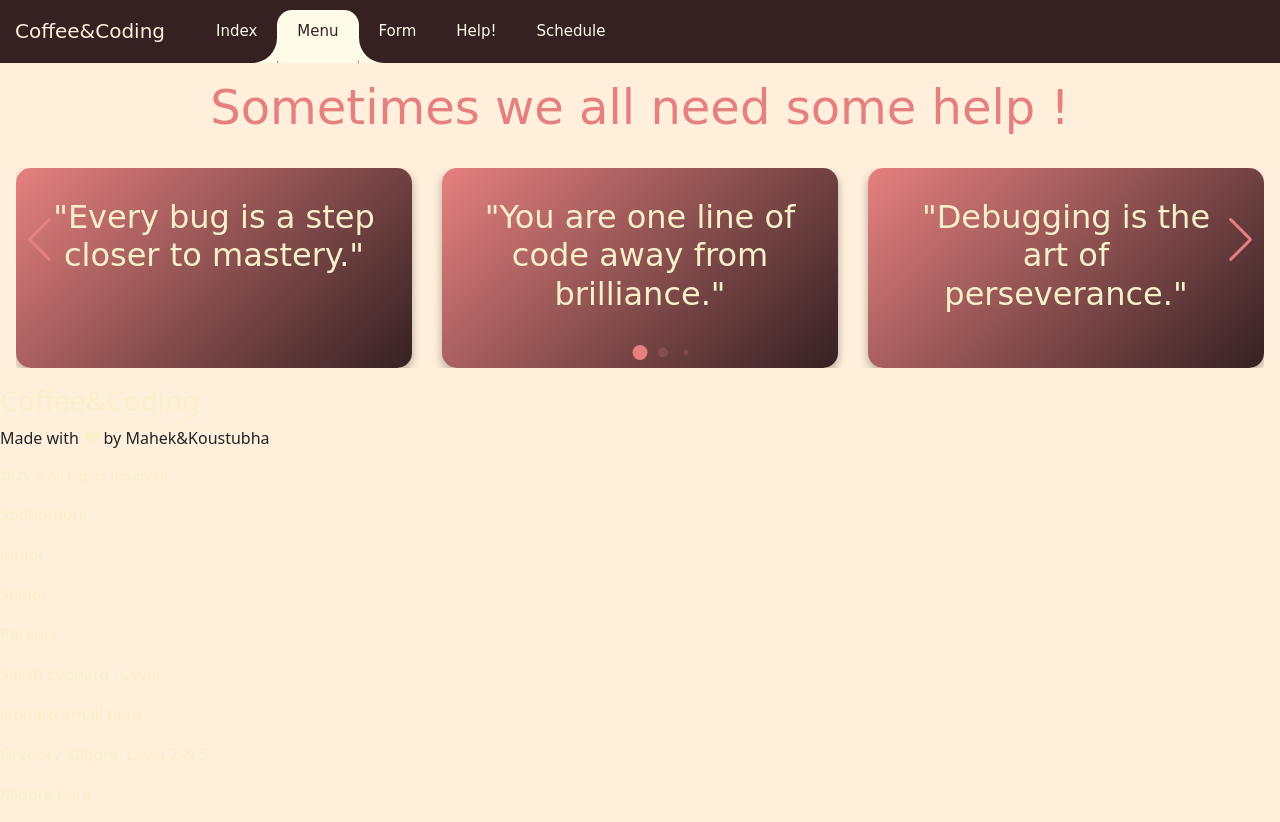
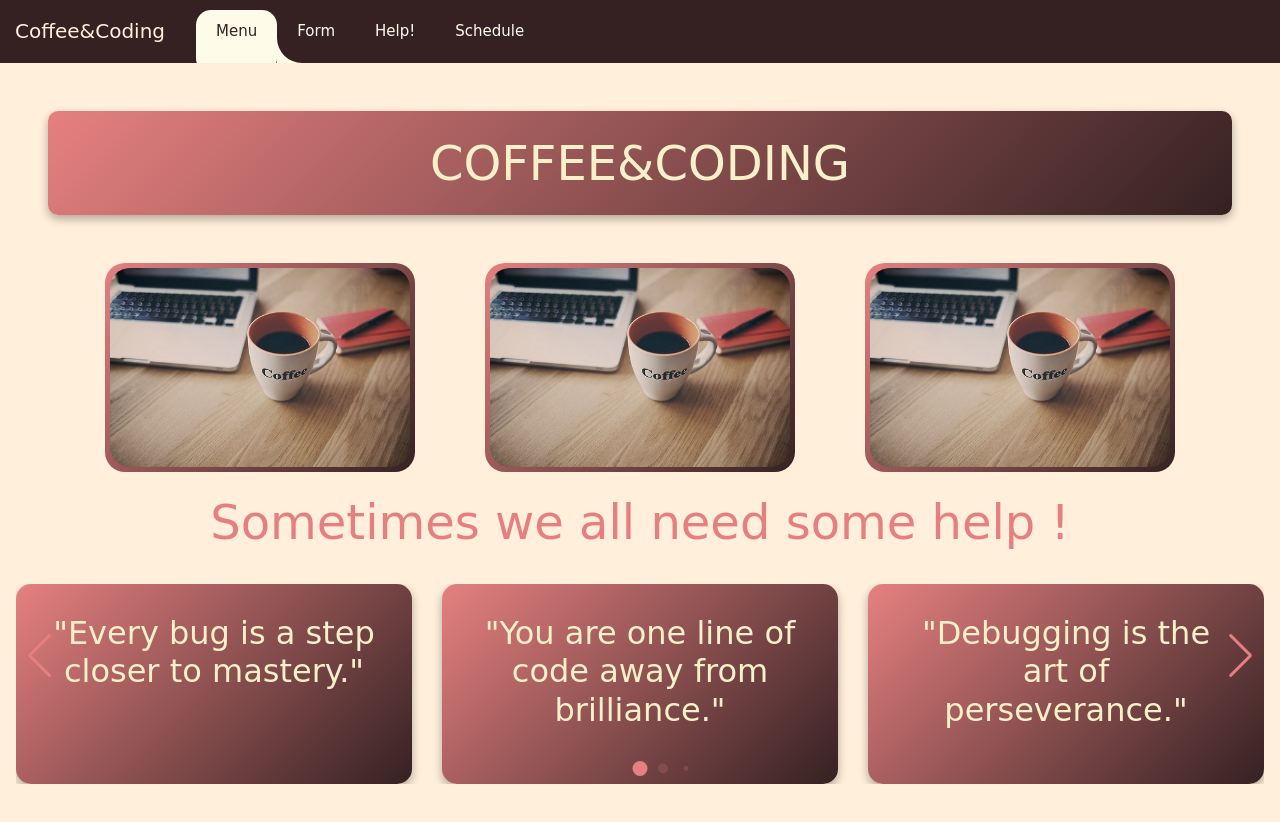
Before and after one commit to mhkmhsh/Coffee-Coding, a plain HTML site: page amenu.html in a window 1280 px wide. After the commit the page ends 800 px from the top, so only its background shows below. Drawn offline with nearby package versions, Linux system fonts and the light colour scheme; a web font is replaced by a local one.

Commit message:
Finished the menu page totally

```diff
--- a/amenu.css
+++ b/amenu.css
@@ -446,3 +446,31 @@ overflow-x:hidden;
     justify-content: center;
     align-items: center;
 }
+
+
+.coffee-coding-title {
+    font-family: 'Shrikhand', cursive;
+    font-size: 3rem;
+    text-align: center;
+    color: #f8f0c9;
+    background: linear-gradient(135deg, #E68080, #352122);
+    padding: 20px;
+    border-radius: 10px;
+    box-shadow: 0px 4px 10px rgba(0, 0, 0, 0.3);
+}
+
+
+.image-container {
+    display: inline-block;
+    padding: 5px;
+    border-radius: 20px;
+    background: linear-gradient(135deg, #E68080, #352122); /* Gradient Border */
+}
+
+.responsive-img {
+    width: 100%;
+    height: auto;
+    max-width: 300px; /* Limit max width */
+    border-radius: 20px;
+    display: block;
+}
--- a/amenu.html
+++ b/amenu.html
@@ -30,7 +30,7 @@
                 <div class="left"></div>
                 <div class="right"></div>
             </div>
-            <li class="nav-item "> <a class="nav-link" href="index.html"> Index </a> </li>
+
             <li class="nav-item active"> <a class="nav-link" href="menu.html"> Menu </a> </li>
             <li class="nav-item "> <a class="nav-link" href="form.html"> Form </a> </li>
             <li class="nav-item"> <a class="nav-link" href="help.html"> Help! </a> </li>
@@ -40,6 +40,28 @@
     </div>
 </nav>
 <!-- HERO STUFF -->
+<div class="coffee-coding-title p-3 m-5">
+    COFFEE&CODING
+</div>
+<div class="container mt-4">
+    <div class="row justify-content-center">
+        <div class="col-md-4 col-sm-12 text-center">
+            <div class="image-container">
+                <img src="img/hero.jpg" alt="Image 1" class="responsive-img">
+            </div>
+        </div>
+        <div class="col-md-4 col-sm-12 text-center">
+            <div class="image-container">
+                <img src="img/hero.jpg" alt="Image 2" class="responsive-img">
+            </div>
+        </div>
+        <div class="col-md-4 col-sm-12 text-center">
+            <div class="image-container">
+                <img src="img/hero.jpg" alt="Image 3" class="responsive-img">
+            </div>
+        </div>
+    </div>
+</div>
 
 <!-- HERO STUFF --><!-- Advice Stuff -->
  <h1 class="cardtitle p-3">Sometimes we all need some help !</h1>
@@ -78,27 +100,7 @@
 
 
 <!-- Footer and Scripts -->
-<footer id="footer">
-    <div class="col col1">
-        <h3 style="color: #f8f0c9;">Coffee&Coding</h3>
-        <p>Made with <span style="color: #f8f0c9">❤</span> by Mahek&Koustubha</p>
 
-        <p style="color: #f8f0c9; font-size: smaller">2025 © All Rights Reserved</p>
-    </div>
-    <div class="col col2" style="color: #f8f0c9;">
-        <p>Sophomore</p>
-        <p>Junior</p>
-        <p>Senior</p>
-        <p> Parents</p>
-    </div>
-    <div class="col col3 " style="color: #f8f0c9;">
-        <p>Sarah Leonard : Level</p>
-        <p>leonard email here</p>
-        <p>Gregory Kilgore: Level 2 & 3</p>
-        <p>Kilgore here</p>
-    </div>
-    <div class="backdrop"></div>
-</footer>
 <!-- Swiper CSS -->
 <link rel="stylesheet" href="https://cdn.jsdelivr.net/npm/swiper@9.0.1/swiper-bundle.min.css">
 <!-- Swiper JS -->
```
